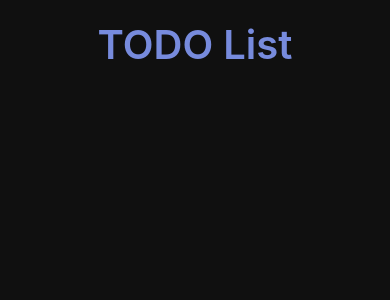
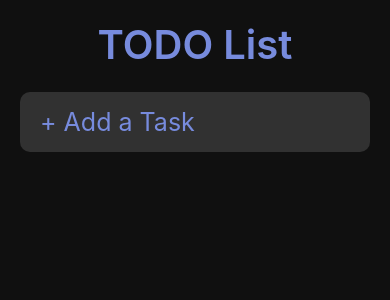
Before and after one commit to l33keunha/react-native, a React Native app in the folder react-native-todo/: screen / in a window 390 px wide. Shown: the top 300 px of the page. Built offline with nearby package versions, Linux system fonts and the light colour scheme.

Commit message:
Input 컴포넌트

```diff
--- a/react-native-todo/src/App.js
+++ b/react-native-todo/src/App.js
@@ -1,7 +1,8 @@
-import React from "react";
+import React, { useState } from "react";
 import { StatusBar } from 'react-native';
 import styled, { ThemeProvider } from 'styled-components/native';
 import { theme } from "./theme";
+import Input from "./components/Input";
 
 const Container = styled.SafeAreaView`
     flex: 1;
@@ -17,8 +18,18 @@
     margin: 20px;
 `;
 
+export default function App(){
+    const [newTask, setNewTask ] = useState('');
 
-export default function App(){
+    const _addTask = () => {
+        alert(`Add: ${newTask}`);
+        setNewTask('');
+    };
+
+    const _handleTextChange = text => {
+        setNewTask(text);
+      };
+
     return (
         <ThemeProvider theme={theme}>
             <Container>
@@ -27,6 +38,12 @@
                     backgroundColor={theme.background}
                 />
                 <Title>TODO List</Title>
+                <Input
+                    placeholder="+ Add a Task"
+                    value={newTask}
+                    onChangeText={_handleTextChange}
+                    onSubmitEditing={_addTask}
+                />
             </Container>
         </ThemeProvider>
     );
--- /dev/null
+++ b/react-native-todo/src/components/Input.js
@@ -0,0 +1,46 @@
+import React from "react";
+import styled from "styled-components/native";
+import { Dimensions } from "react-native";
+import { useWindowDimensions } from "react-native";
+import PropTypes from 'prop-types';
+
+const StyledInput = styled.TextInput.attrs(({ theme }) => ({
+    placeholderTextColor: theme.main,
+}))`
+    width: ${({ width }) => width - 40}px;
+    height: 60px;
+    margin: 3px 0;
+    padding: 15px 20px;
+    border-radius: 10px;
+    background-color: ${({ theme }) => theme.itemBackground};
+    font-size: 25px;
+    color: ${({ theme }) => theme.text};
+`;
+
+const Input = ({ placeholder, value, onChangeText, onSubmitEditing  }) => {
+     const width = Dimensions.get('window').width;
+    // const width = useWindowDimensions().width;
+    return (
+        <StyledInput
+            width={width}
+            placeholder={placeholder}
+            maxLength={50}
+            autoCapitalize="none"
+            autoCorrect={false}
+            returnKeyType="done"
+            keyboardAppearance="dark"
+            value={value}
+            onChangeText={onChangeText}
+            onSubmitEditing={onSubmitEditing}
+        />
+    );
+};
+
+Input.PropTypes = {
+    placeholder: PropTypes.string,
+    value: PropTypes.string.isRequired,
+    onChangeText: PropTypes.func.isRequired,
+    onSubmitEditing: PropTypes.func.isRequired,
+}
+
+export default Input;
```
